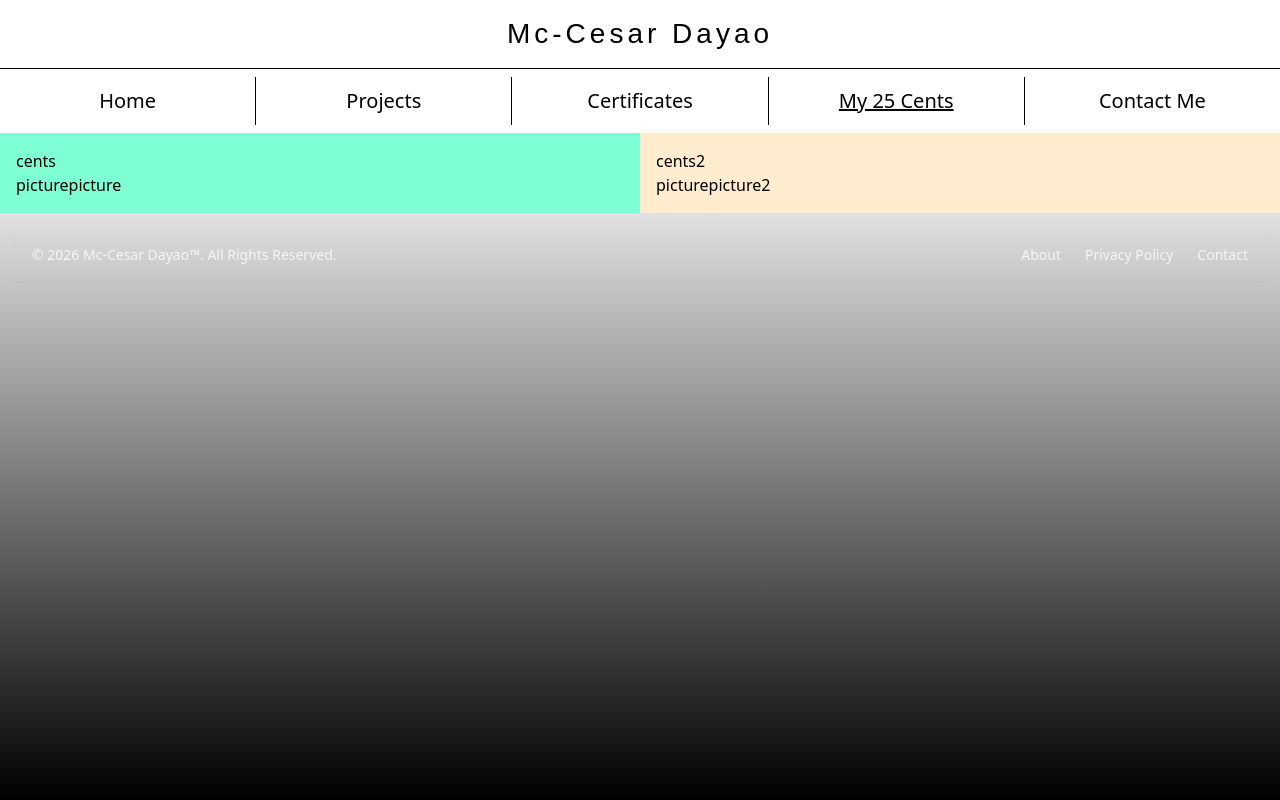
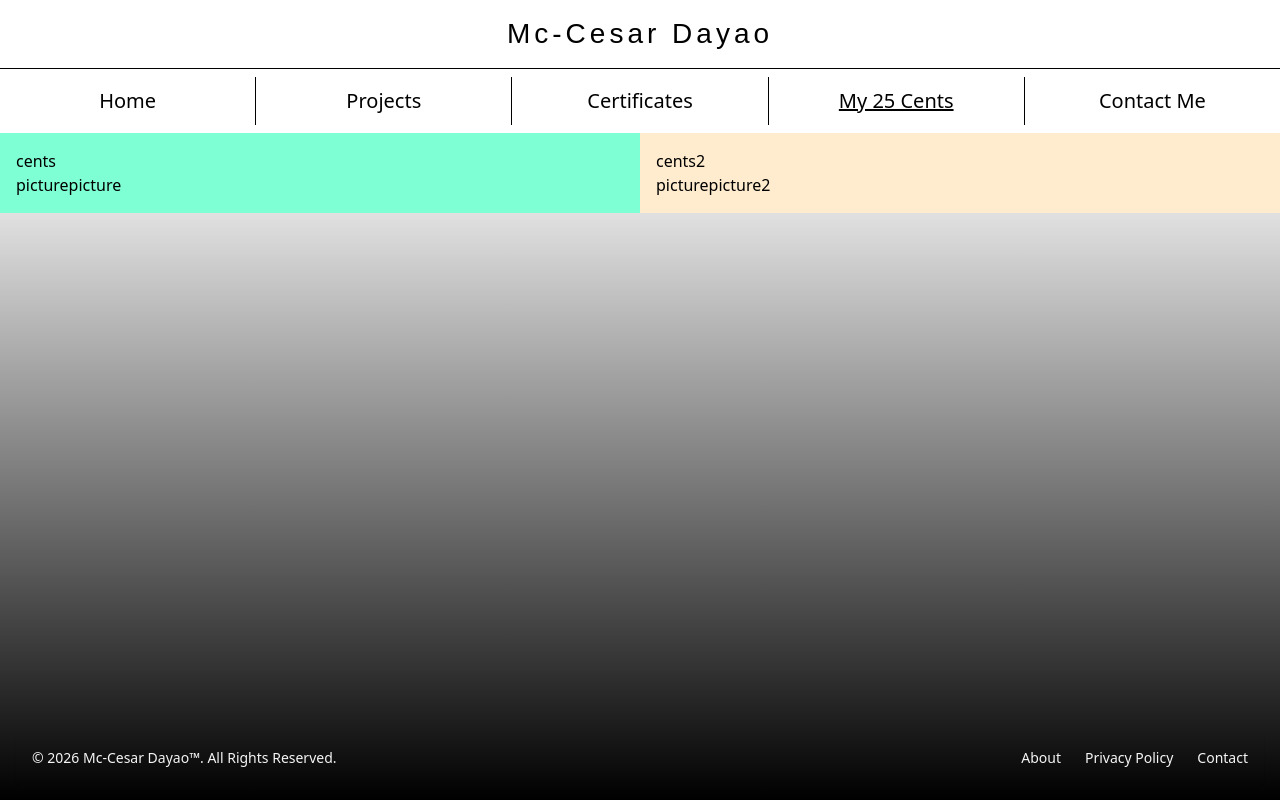
Before and after one commit to MC-dev-web/Portfolio, an Angular app: page /my25cents in a window 1280 px wide. Built offline with nearby package versions, Linux system fonts and the light colour scheme.

Commit message:
fixed the one page format goal

```diff
--- a/src/app/app.css
+++ b/src/app/app.css
@@ -2,7 +2,6 @@
     min-height: 100vh;
     display: flex;
     flex-direction: column;
-    margin: 0;
 }
 .content{
     flex: 1;
@@ -10,3 +9,8 @@
     flex-direction: column;
     background-image:linear-gradient(0deg,black, transparent);
 }
+.page{
+    flex:1;
+    display: flex;
+    flex-direction: column;
+}
--- a/src/app/app.html
+++ b/src/app/app.html
@@ -1,7 +1,7 @@
 <div class="main">
     <app-navbar></app-navbar>
     <div class="content">
-        <router-outlet></router-outlet>
+        <div class="page"> <router-outlet></router-outlet></div>
         <app-footer></app-footer>
     </div>
 </div>
--- a/src/app/my25cents/my25cents.css
+++ b/src/app/my25cents/my25cents.css
@@ -1,8 +1,8 @@
 .container{
+    flex: 1;
     display: flex;
     background-color: red;
-    max-width: 100%;
-    max-height: 100%;
+    width: 100%;
     /* how to make this piece of shit occupy the whole content zzz */
 }
 .c1{
--- a/src/styles.css
+++ b/src/styles.css
@@ -1,3 +1,8 @@
 /* You can add global styles to this file, and also import other style files */
 
 @import 'tailwindcss';
+
+html, body{
+    margin: 0;
+    min-height: 100vh;
+}
```
